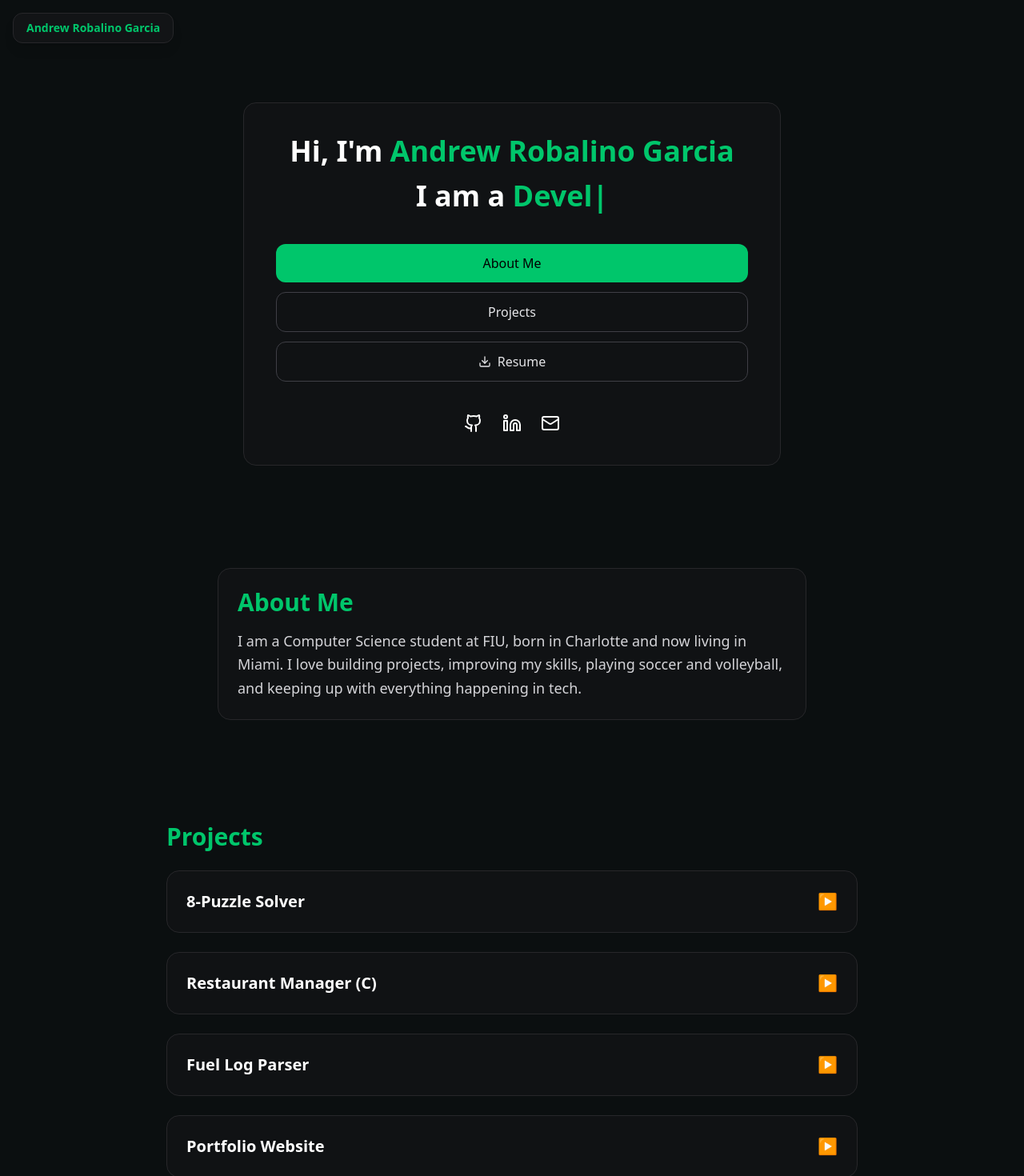
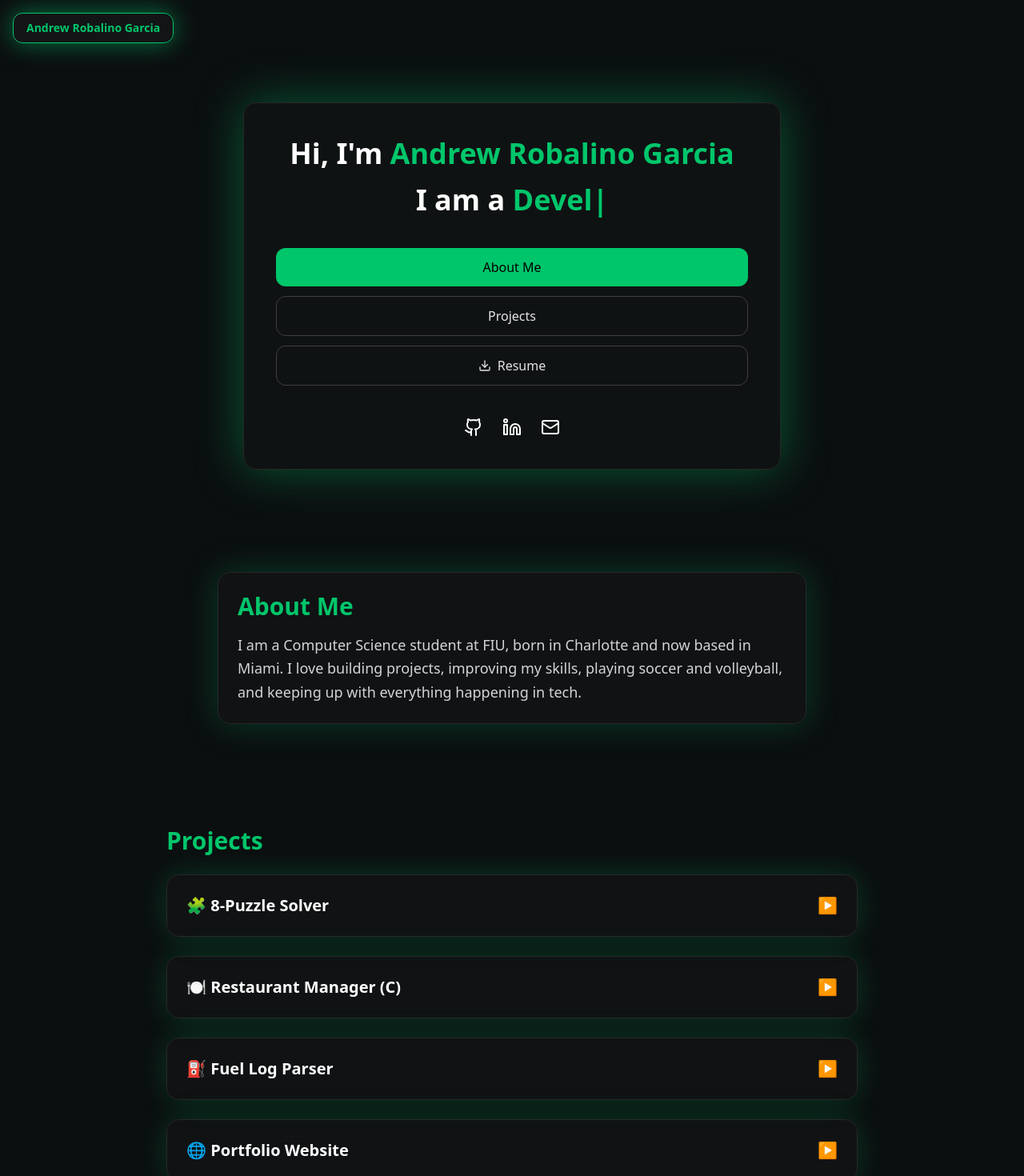
Before and after one commit to AndrewRobalino/Andrew-portfolio, a React (Vite) app: page / in a window 1280 px wide. Shown: the top 1470 px of the page at 80% size. Built offline with nearby package versions, Linux system fonts and the light colour scheme.

Commit message:
Update App.jsx

```diff
--- a/src/App.jsx
+++ b/src/App.jsx
@@ -1,132 +1,434 @@
-
 import React, { useState, useEffect } from 'react';
-import {motion} from 'framer-motion';
-import {Github, Linkedin, Mail, Download} from 'lucide-react';
+import { motion } from 'framer-motion';
+import { Github, Linkedin, Mail, Download } from 'lucide-react';
 
 const ACCENT = "#00c66b";
 const NAME = "Andrew Robalino Garcia";
-const WORDS = ["Programmer","Developer","Leader","Athlete","Creator","Designer","Student"];
+const WORDS = [
+  "Programmer",
+  "Developer",
+  "Leader",
+  "Athlete",
+  "Creator",
+  "Designer",
+  "Student",
+];
 
-const useTypewriter = (words, speed=120, pause=2000)=>{
-  const [i,setI]=useState(0);
-  const [sub,setSub]=useState(0);
-  const [del,setDel]=useState(false);
-  const [blink,setBlink]=useState(true);
-  const cur=words[i%words.length];
-  useEffect(()=>{const x=setInterval(()=>setBlink(b=>!b),650);return()=>clearInterval(x);},[]);
-  useEffect(()=>{
+// Typewriter hook
+const useTypewriter = (words, speed = 120, pause = 2000) => {
+  const [i, setI] = useState(0);
+  const [sub, setSub] = useState(0);
+  const [del, setDel] = useState(false);
+  const [blink, setBlink] = useState(true);
+  const cur = words[i % words.length];
+
+  useEffect(() => {
+    const x = setInterval(() => setBlink((b) => !b), 650);
+    return () => clearInterval(x);
+  }, []);
+
+  useEffect(() => {
     let t;
-    if(!del && sub<cur.length) t=setTimeout(()=>setSub(sub+1),speed);
-    else if(!del && sub===cur.length) t=setTimeout(()=>setDel(true),pause);
-    else if(del && sub>0) t=setTimeout(()=>setSub(sub-1),speed*1.6);
-    else if(del && sub===0){setDel(false);setI(v=>(v+1)%words.length);}
-    return()=>clearTimeout(t);
-  },[sub,del]);
-  return cur.slice(0,sub)+(blink?"|":"");
+    if (!del && sub < cur.length) {
+      t = setTimeout(() => setSub(sub + 1), speed);
+    } else if (!del && sub === cur.length) {
+      t = setTimeout(() => setDel(true), pause);
+    } else if (del && sub > 0) {
+      t = setTimeout(() => setSub(sub - 1), speed * 1.6);
+    } else if (del && sub === 0) {
+      setDel(false);
+      setI((v) => (v + 1) % words.length);
+    }
+    return () => clearTimeout(t);
+  }, [sub, del, cur, speed, pause, words.length]);
+
+  return cur.slice(0, sub) + (blink ? "|" : "");
 };
 
-export default function App(){
-  const typed=useTypewriter(WORDS);
+export default function App() {
+  const typed = useTypewriter(WORDS);
+
   return (
-    <div className="min-h-screen flex flex-col items-center justify-center text-center px-6 py-20 md:py-32 bg-[#0b0f10] text-white">
+    <div className="min-h-screen bg-[#0b0f10] text-white flex flex-col items-center px-6 py-20 md:py-32">
 
-      <div className="fixed top-4 left-4 px-4 py-2 rounded-xl border border-zinc-800 bg-zinc-900/60 shadow-lg text-sm font-semibold" style={{color: ACCENT}}>
+      {/* Name badge with glow */}
+      <div
+        className="fixed top-4 left-4 px-4 py-2 rounded-xl border border-zinc-800 bg-zinc-900/70 text-sm font-semibold"
+        style={{
+          color: ACCENT,
+          borderColor: ACCENT,
+          boxShadow: "0 0 30px rgba(0, 198, 107, 0.55)",
+        }}
+      >
         {NAME}
       </div>
 
-      <motion.div initial={{opacity:0,y:20}} animate={{opacity:1,y:0}} transition={{duration:0.6}}
-        className="relative p-10 rounded-2xl border border-zinc-800 bg-zinc-900/40 max-w-2xl w-full
-                   before:content-[''] before:absolute before:inset-0 before:-z-10 before:rounded-2xl
-                   before:bg-[var(--accent)] before:blur-3xl before:opacity-20">
-
-        <h1 className="text-4xl font-bold">
-          Hi, I'm <span style={{color:ACCENT}}>{NAME}</span>
+      {/* HERO CARD */}
+      <motion.div
+        initial={{ opacity: 0, y: 20 }}
+        animate={{ opacity: 1, y: 0 }}
+        transition={{ duration: 0.6 }}
+        className="relative p-10 rounded-2xl border border-zinc-800 bg-zinc-900/40 max-w-2xl w-full text-center"
+        style={{
+          boxShadow: "0 0 60px rgba(0, 198, 107, 0.4)",
+        }}
+      >
+        <h1 className="text-4xl font-bold leading-tight">
+          Hi, I'm <span style={{ color: ACCENT }}>{NAME}</span>
         </h1>
 
         <h2 className="text-4xl font-semibold mt-4">
-          I am a <span style={{color:ACCENT,fontWeight:'600'}}>{typed}</span>
+          I am a{" "}
+          <span style={{ color: ACCENT, fontWeight: 600 }}>{typed}</span>
         </h2>
 
+        {/* BUTTONS */}
         <div className="mt-10 flex flex-col gap-3 w-full">
-          <a href="#about" className="rounded-xl px-5 py-3 text-black font-medium" style={{background:ACCENT}}>About Me</a>
-          <a href="#projects" className="rounded-xl px-5 py-3 border border-zinc-700 text-zinc-200 hover:bg-white/5">Projects</a>
-          <a href="#" className="rounded-xl px-5 py-3 border border-zinc-700 text-zinc-200 hover:bg-white/5 flex items-center justify-center gap-2">
-            <Download className="h-4 w-4"/> Resume
+          <a
+            href="#about"
+            className="rounded-xl px-5 py-3 text-black font-medium"
+            style={{ background: ACCENT }}
+          >
+            About Me
+          </a>
+          <a
+            href="#projects"
+            className="rounded-xl px-5 py-3 border border-zinc-700 text-zinc-200 hover:bg-white/5"
+          >
+            Projects
+          </a>
+          <a
+            href="#"
+            className="rounded-xl px-5 py-3 border border-zinc-700 text-zinc-200 hover:bg-white/5 flex items-center justify-center gap-2"
+          >
+            <Download className="h-4 w-4" /> Resume
           </a>
         </div>
 
+        {/* SOCIAL ICONS (contact) */}
         <div className="mt-10 flex justify-center gap-6 text-xl">
-          <a href="https://github.com/AndrewRobalino" className="hover:text-zinc-300"><Github/></a>
-          <a href="https://www.linkedin.com/in/andrew-robalino-garcia-b74563323/" className="hover:text-zinc-300"><Linkedin/></a>
-          <a href="mailto:andrewrobalino1@gmail.com" className="hover:text-zinc-300"><Mail/></a>
+          <a
+            href="https://github.com/AndrewRobalino"
+            className="hover:text-zinc-300"
+            target="_blank"
+            rel="noreferrer"
+          >
+            <Github />
+          </a>
+          <a
+            href="https://www.linkedin.com/in/andrew-robalino-garcia-b74563323/"
+            className="hover:text-zinc-300"
+            target="_blank"
+            rel="noreferrer"
+          >
+            <Linkedin />
+          </a>
+          <a
+            href="mailto:andrewrobalino1@gmail.com"
+            className="hover:text-zinc-300"
+          >
+            <Mail />
+          </a>
         </div>
-
       </motion.div>
 
-      <section id="about" className="mt-32 max-w-3xl text-left px-4">
-        <div className="p-6 rounded-2xl border border-zinc-800 bg-zinc-900/40">
-          <h2 className="text-3xl font-bold mb-4" style={{color:ACCENT}}>About Me</h2>
+      {/* ABOUT ME */}
+      <section id="about" className="mt-32 max-w-3xl w-full px-4">
+        <div
+          className="p-6 rounded-2xl border border-zinc-800 bg-zinc-900/40"
+          style={{
+            boxShadow: "0 0 40px rgba(0, 198, 107, 0.25)",
+          }}
+        >
+          <h2
+            className="text-3xl font-bold mb-4"
+            style={{ color: ACCENT }}
+          >
+            About Me
+          </h2>
           <p className="text-zinc-300 text-lg leading-relaxed">
-            I am a Computer Science student at FIU, born in Charlotte and now living in Miami.
+            I am a Computer Science student at FIU, born in Charlotte and now based in Miami.
             I love building projects, improving my skills, playing soccer and volleyball,
             and keeping up with everything happening in tech.
           </p>
         </div>
       </section>
 
+      {/* PROJECTS + SIMPLE INTERACTIVE DEMOS */}
       <section id="projects" className="mt-32 max-w-4xl w-full px-4">
-        <h2 className="text-3xl font-bold mb-6 text-left" style={{color:ACCENT}}>Projects</h2>
+        <h2
+          className="text-3xl font-bold mb-6 text-left"
+          style={{ color: ACCENT }}
+        >
+          Projects
+        </h2>
 
         <div className="flex flex-col gap-6">
 
-          <details className="group rounded-2xl border border-zinc-800 bg-zinc-900/40 p-6">
+          {/* 8-Puzzle solver demo */}
+          <details
+            className="group rounded-2xl border border-zinc-800 bg-zinc-900/40 p-6"
+            style={{ boxShadow: "0 0 35px rgba(0, 198, 107, 0.22)" }}
+          >
             <summary className="cursor-pointer text-xl font-semibold flex justify-between items-center">
-              8-Puzzle Solver
-              <span className="text-zinc-500 group-open:rotate-90 transition">▶</span>
+              <span>🧩 8-Puzzle Solver</span>
+              <span className="text-zinc-500 group-open:rotate-90 transition">
+                ▶
+              </span>
             </summary>
             <div className="mt-4 text-zinc-300">
-              <p className="mb-3">Try clicking tiles.</p>
-              <div className="grid grid-cols-3 gap-2 max-w-[150px]">
-                {[1,2,3,4,5,6,7,8," "].map((n,i)=>(
-                  <button key={i} className="bg-zinc-800 hover:bg-zinc-700 rounded p-4 text-center">{n}</button>
-                ))}
-              </div>
+              <p className="mb-3 text-sm">
+                Mini 3×3 board – tap tiles next to the blank to slide them. This represents the
+                state space your solver explores.
+              </p>
+              <PuzzleDemo />
             </div>
           </details>
 
-          <details className="group rounded-2xl border border-zinc-800 bg-zinc-900/40 p-6">
+          {/* Restaurant manager demo */}
+          <details
+            className="group rounded-2xl border border-zinc-800 bg-zinc-900/40 p-6"
+            style={{ boxShadow: "0 0 35px rgba(0, 198, 107, 0.22)" }}
+          >
             <summary className="cursor-pointer text-xl font-semibold flex justify-between items-center">
-              Restaurant Manager (C)
-              <span className="text-zinc-500 group-open:rotate-90 transition">▶</span>
+              <span>🍽️ Restaurant Manager (C)</span>
+              <span className="text-zinc-500 group-open:rotate-90 transition">
+                ▶
+              </span>
             </summary>
             <div className="mt-4 text-zinc-300">
-              <button className="px-4 py-2 bg-zinc-800 rounded hover:bg-zinc-700">Generate Orders</button>
+              <p className="mb-3 text-sm">
+                Simple order cart – adjust quantities and see totals update, like the structs and I/O logic
+                in your C program.
+              </p>
+              <RestaurantDemo />
             </div>
           </details>
 
-          <details className="group rounded-2xl border border-zinc-800 bg-zinc-900/40 p-6">
+          {/* Fuel log parser demo */}
+          <details
+            className="group rounded-2xl border border-zinc-800 bg-zinc-900/40 p-6"
+            style={{ boxShadow: "0 0 35px rgba(0, 198, 107, 0.22)" }}
+          >
             <summary className="cursor-pointer text-xl font-semibold flex justify-between items-center">
-              Fuel Log Parser
-              <span className="text-zinc-500 group-open:rotate-90 transition">▶</span>
+              <span>⛽ Fuel Log Parser</span>
+              <span className="text-zinc-500 group-open:rotate-90 transition">
+                ▶
+              </span>
             </summary>
             <div className="mt-4 text-zinc-300">
-              <input type="file" className="bg-zinc-800 p-2 rounded"/>
+              <p className="mb-3 text-sm">
+                Edit the sample log lines and see total liters, revenue, and average price update instantly.
+              </p>
+              <FuelDemo />
             </div>
           </details>
 
-          <details className="group rounded-2xl border border-zinc-800 bg-zinc-900/40 p-6">
+          {/* Portfolio theme demo */}
+          <details
+            className="group rounded-2xl border border-zinc-800 bg-zinc-900/40 p-6"
+            style={{ boxShadow: "0 0 35px rgba(0, 198, 107, 0.22)" }}
+          >
             <summary className="cursor-pointer text-xl font-semibold flex justify-between items-center">
-              Portfolio Website
-              <span className="text-zinc-500 group-open:rotate-90 transition">▶</span>
+              <span>🌐 Portfolio Website</span>
+              <span className="text-zinc-500 group-open:rotate-90 transition">
+                ▶
+              </span>
             </summary>
             <div className="mt-4 text-zinc-300">
-              <button className="px-4 py-2 bg-zinc-800 rounded hover:bg-zinc-700">Toggle Theme</button>
+              <p className="mb-3 text-sm">
+                Pick a custom accent color to get a feel for quick UI polish and theming.
+              </p>
+              <ThemeDemo />
             </div>
           </details>
-
         </div>
       </section>
-
     </div>
   );
 }
+
+/* ---------- Mini demos ---------- */
+
+function PuzzleDemo() {
+  const initial = ["1", "2", "3", "4", "5", "6", "7", "8", " "];
+  const [tiles, setTiles] = useState(initial);
+
+  const swap = (a, i, j) => {
+    const copy = [...a];
+    [copy[i], copy[j]] = [copy[j], copy[i]];
+    return copy;
+  };
+
+  const handleClick = (idx) => {
+    const blank = tiles.indexOf(" ");
+    const r1 = Math.floor(blank / 3);
+    const c1 = blank % 3;
+    const r2 = Math.floor(idx / 3);
+    const c2 = idx % 3;
+    if (Math.abs(r1 - r2) + Math.abs(c1 - c2) === 1) {
+      setTiles((t) => swap(t, blank, idx));
+    }
+  };
+
+  const shuffle = () => {
+    let arr = [...initial];
+    for (let i = 0; i < 40; i++) {
+      const blank = arr.indexOf(" ");
+      const r = Math.floor(blank / 3);
+      const c = blank % 3;
+      const neighbors = [];
+      if (r > 0) neighbors.push(blank - 3);
+      if (r < 2) neighbors.push(blank + 3);
+      if (c > 0) neighbors.push(blank - 1);
+      if (c < 2) neighbors.push(blank + 1);
+      const choice = neighbors[Math.floor(Math.random() * neighbors.length)];
+      arr = swap(arr, blank, choice);
+    }
+    setTiles(arr);
+  };
+
+  return (
+    <div>
+      <div className="grid grid-cols-3 gap-2 max-w-[160px]">
+        {tiles.map((t, idx) => (
+          <button
+            key={idx}
+            onClick={() => handleClick(idx)}
+            className={`h-10 rounded-lg border text-sm font-semibold ${
+              t === " "
+                ? "border-zinc-700 bg-transparent"
+                : "border-zinc-700 bg-zinc-800 hover:bg-zinc-700"
+            }`}
+          >
+            {t}
+          </button>
+        ))}
+      </div>
+      <button
+        onClick={shuffle}
+        className="mt-3 rounded-lg border border-zinc-700 px-3 py-1.5 text-xs hover:bg-white/5"
+      >
+        Shuffle board
+      </button>
+    </div>
+  );
+}
+
+function RestaurantDemo() {
+  const [items, setItems] = useState([
+    { name: "Burger", qty: 1, price: 8.5 },
+    { name: "Fries", qty: 1, price: 3.0 },
+  ]);
+
+  const updateQty = (idx, delta) => {
+    setItems((prev) =>
+      prev.map((item, i) =>
+        i === idx ? { ...item, qty: Math.max(0, item.qty + delta) } : item
+      )
+    );
+  };
+
+  const total = items.reduce((sum, i) => sum + i.qty * i.price, 0);
+
+  return (
+    <div className="rounded-xl border border-zinc-800 bg-black/40 p-3 text-sm font-mono">
+      {items.map((item, idx) => (
+        <div
+          key={item.name}
+          className="flex items-center justify-between gap-3 mb-1.5"
+        >
+          <span>{item.name}</span>
+          <div className="flex items-center gap-2">
+            <button
+              onClick={() => updateQty(idx, -1)}
+              className="rounded border border-zinc-700 px-2"
+            >
+              -
+            </button>
+            <span>× {item.qty}</span>
+            <button
+              onClick={() => updateQty(idx, 1)}
+              className="rounded border border-zinc-700 px-2"
+            >
+              +
+            </button>
+          </div>
+          <span>${(item.qty * item.price).toFixed(2)}</span>
+        </div>
+      ))}
+      <div className="mt-2 border-t border-zinc-800 pt-2 flex justify-between font-semibold">
+        <span>Total</span>
+        <span>${total.toFixed(2)}</span>
+      </div>
+    </div>
+  );
+}
+
+function FuelDemo() {
+  const sample =
+    "PUMP=1,LITERS=10,PRICE=3.45\nPUMP=2,LITERS=7.5,PRICE=3.60";
+  const [text, setText] = useState(sample);
+
+  const rows = text
+    .split(/\n+/)
+    .map((l) => l.trim())
+    .filter(Boolean);
+
+  let liters = 0;
+  let revenue = 0;
+  for (const r of rows) {
+    const mL = r.match(/LITERS=([0-9]*\.?[0-9]+)/);
+    const mP = r.match(/PRICE=([0-9]*\.?[0-9]+)/);
+    if (mL) liters += parseFloat(mL[1]);
+    if (mL && mP) revenue += parseFloat(mL[1]) * parseFloat(mP[1]);
+  }
+  const avg = liters ? revenue / liters : 0;
+
+  return (
+    <div>
+      <textarea
+        value={text}
+        onChange={(e) => setText(e.target.value)}
+        rows={3}
+        className="w-full rounded-lg border border-zinc-800 bg-zinc-950 p-2 text-sm mb-3"
+      />
+      <div className="grid grid-cols-3 gap-2 text-sm">
+        <Metric label="Liters" value={liters.toFixed(2)} />
+        <Metric label="Revenue" value={`$${revenue.toFixed(2)}`} />
+        <Metric label="Avg $/L" value={avg.toFixed(3)} />
+      </div>
+    </div>
+  );
+}
+
+function Metric({ label, value }) {
+  return (
+    <div className="rounded-lg border border-zinc-800 bg-zinc-900/40 p-3">
+      <div className="text-xs text-zinc-400">{label}</div>
+      <div className="text-lg font-semibold">{value}</div>
+    </div>
+  );
+}
+
+function ThemeDemo() {
+  const [accent, setAccent] = useState(ACCENT);
+
+  useEffect(() => {
+    document.documentElement.style.setProperty("--accent", accent);
+  }, [accent]);
+
+  return (
+    <div className="flex items-center gap-3">
+      <input
+        type="color"
+        value={accent}
+        onChange={(e) => setAccent(e.target.value)}
+        className="h-8 w-16 rounded border border-zinc-700 bg-zinc-900"
+      />
+      <div className="text-sm text-zinc-300">
+        Pick an accent color and see the glow adapt.
+      </div>
+    </div>
+  );
+}
```
